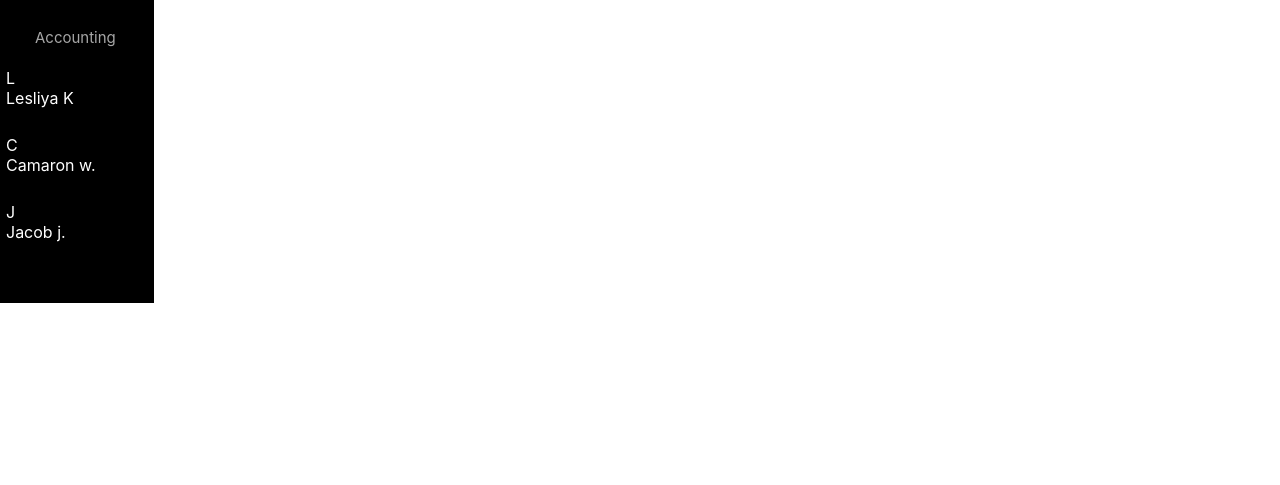
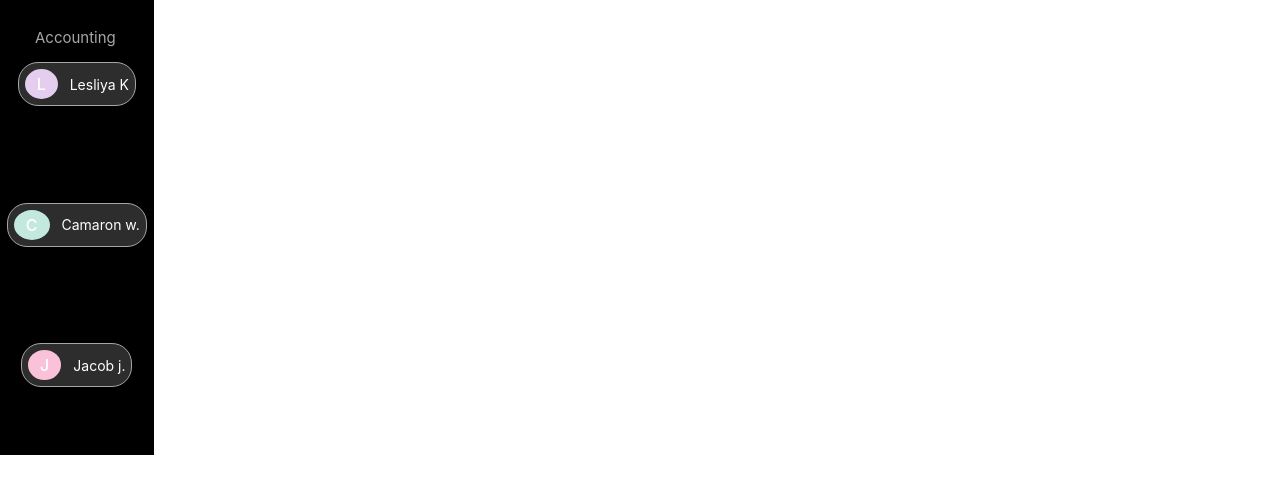
Before and after one commit to AnuPriyaVS1999/react-task7, a React (Create React App) app: page / in a window 1280 px wide. Shown: the part 302-787 px from the top of the page. Built offline with nearby package versions, Linux system fonts and the light colour scheme.

Commit message:
left bottom section styled

```diff
--- a/src/components/includes/NavBar.js
+++ b/src/components/includes/NavBar.js
@@ -34,22 +34,22 @@ import styled from "styled-components";
                     <ListItemsLink>Accounting</ListItemsLink>
                 </MenuContainer>
                 <MiddleContainer>
-                    <Item>
-                        <ItemLetter>L</ItemLetter>
+                    <User>
+                        <Letter>L</Letter>
                         <Name>Lesliya K</Name>
-                    </Item>
-                    <Item>
-                        <ItemLetter>C</ItemLetter>
+                    </User>
+                    <User>
+                        <Letter className="two">C</Letter>
                         <Name>Camaron w.</Name>
-                    </Item>
-                    <Item>
-                        <ItemLetter>J</ItemLetter>
+                    </User>
+                    <User>
+                        <Letter className="three">J</Letter>
                         <Name>Jacob j.</Name>
-                    </Item>
+                    </User>
                 </MiddleContainer>
                 <BottomContainer>
-                        <ItemLetter>c</ItemLetter>
-                        <Name>2022C0syPOS App</Name>
+                        <YearLetter>c</YearLetter>
+                        <AppYear>2022C0syPOS App</AppYear>
 
                 </BottomContainer>
             </LeftContainer>
@@ -189,24 +189,49 @@ const Image=styled.img`
 
   `;
     const MiddleContainer=styled.div`
-    // height: 340px;
-    // display: flex;
-    // flex-direction: column;
-    // justify-content: space-between;
-    // align-items: center;
-    // padding-bottom: 15px;
-    color:#fff;
+    height: 340px;
+    display: flex;
+    flex-direction: column;
+    justify-content: space-between;
+    align-items: center;
+    padding-bottom: 15px;
     `;
-    const Item=styled.div`
-    margin-bottom:15px;
-    border-radius:20px;
+    const User=styled.div`
+    margin-bottom: 15px;
+    border-radius: 20px;
+    background: #2D2D2D;
     padding: 6px;
+    border: 1px solid #a6a6a6;
+    display: flex;
+    align-items:center;
+    // width: fit-content;
+
+
 
    `;
-    const ItemLetter=styled.div`
-
+    const Letter=styled.div`
+    color:#fff;
+    padding: 5px 12px;
+    background: #E4CDEE;
+    border-radius: 50%;
+    font-weight: 500;
+    margin-right: 12px;
+    &.two {
+    background: #C3E9DE;
+    };
+    &.three {
+        background: #FAC2D9;
+    };
     `;
     const Name=styled.div`
+    font-size: 14px;
+    color:#fff;
 
     `;
     const BottomContainer=styled.div``;
+    const YearLetter=styled.div`
+    font-size: 10px;
+    font-weight: 800;
+    border-radius: 25px;
+    padding: 3px 8px;`;
+    const AppYear=styled.div``;
```
